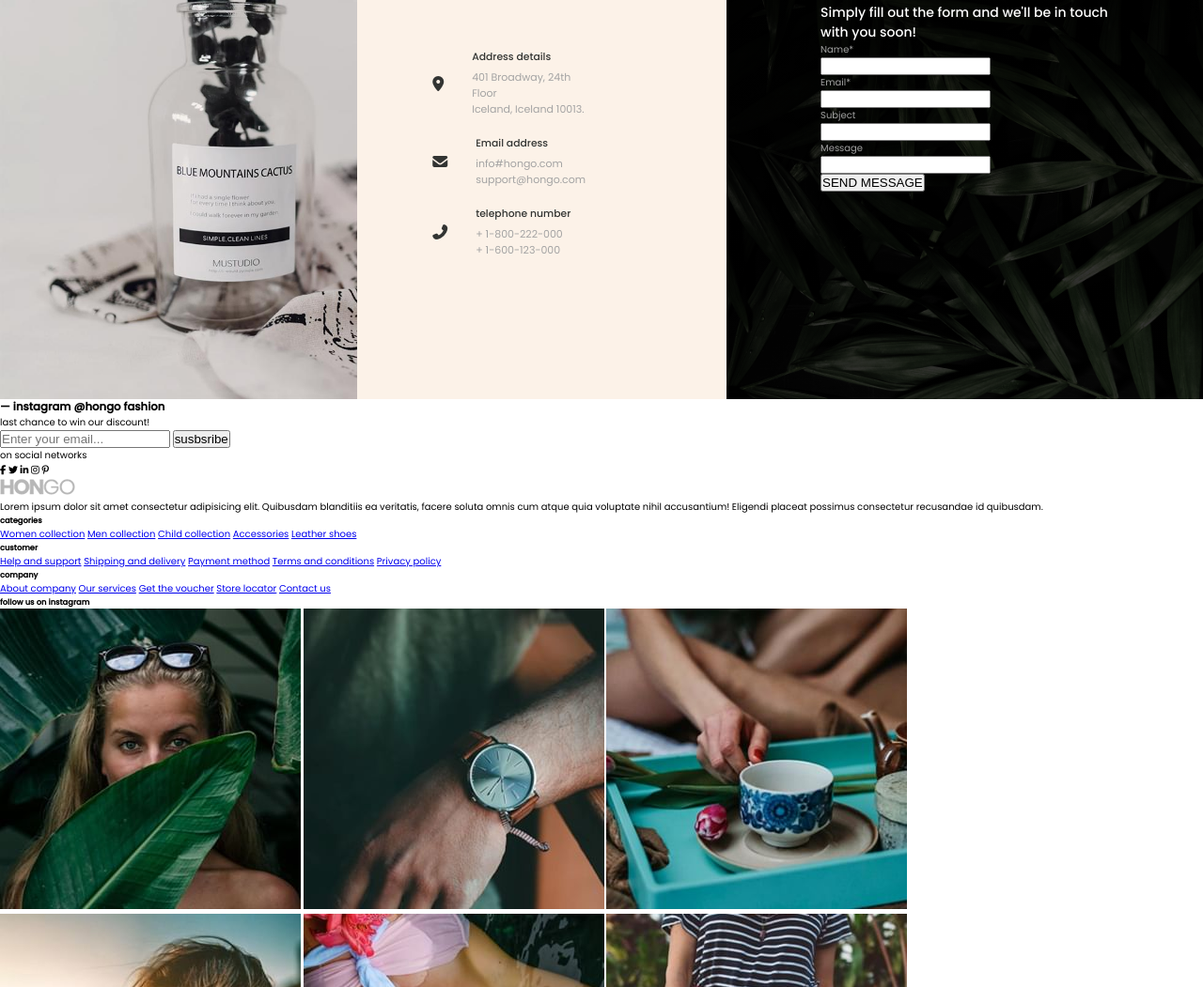
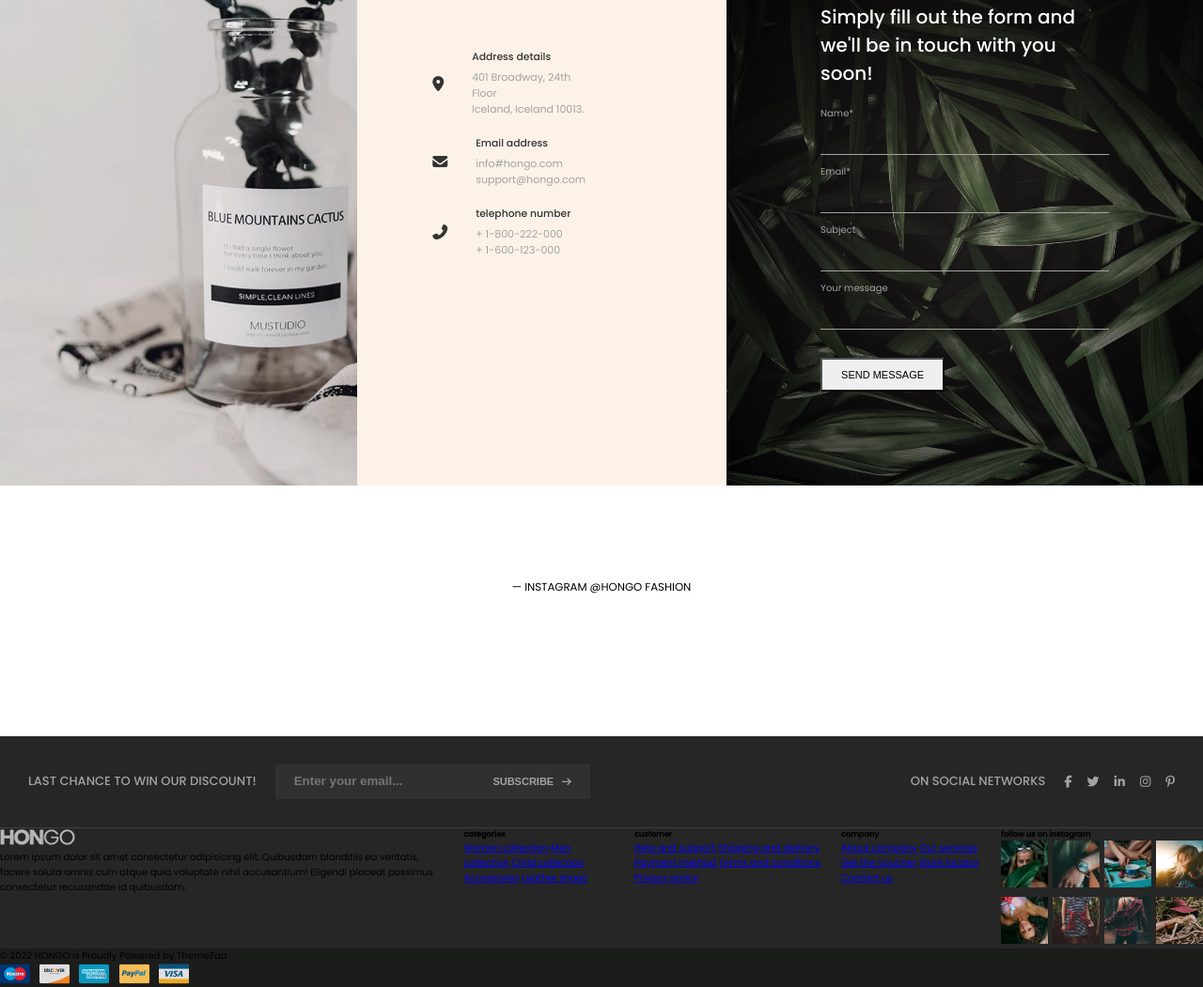
Before and after one commit to Nelnaji/hongo, a website: page index.html in a window 1280 px wide. Shown: the part 3666-4717 px from the top of the page at 94% size. Drawn offline with Linux system fonts and the light colour scheme.

Commit message:
working on footer section, css almost complete

```diff
--- a/index.html
+++ b/index.html
@@ -253,8 +253,8 @@
                             <input type="email" name="email" id="" required>
                             <label for="subject">Subject</label>
                             <input type="subject" name="subject" id="">
-                            <label for="message">Message</label>
-                            <input type="text" name="message" id="">
+                            <label for="message">Your message</label>
+                            <input type="textarea" name="message" id="">
                             <input type="submit" value="SEND MESSAGE">
 
                         </form>
@@ -267,11 +267,21 @@
         <footer>
             <div class="email-input">
 
-                <p>last chance to win our discount!</p>
-                <input type="email" placeholder="Enter your email...">
-                <input type="submit" value="susbsribe" >
-                <p>on social networks</p>
+<div class="newsletter-container">
 
+    <p class="text-newsletter">last chance to win our discount!</p>
+    <div class="submit-footer-container">
+
+        <input class="emailing-list" type="email" placeholder="Enter your email...">
+        <input class="btn-emailing-list"type="submit" value="SUBSCRIBE" >
+        <i class="fa-solid fa-arrow-right"></i>
+    </div>
+</div>
+
+
+                <div class="socials-footer-container">
+
+                    <p class="text-socials-footer">on social networks</p>
                     <div class="socials-footer">
                         <i class="fa-brands fa-facebook-f"></i>
                         <i class="fa-brands fa-twitter"></i>
@@ -280,6 +290,7 @@
                         <i class="fa-brands fa-pinterest-p"></i>
                     </div>
 
+                </div>
 
 
             </div>
@@ -324,14 +335,38 @@
                 <div class="sub-main-footer">
                     <h5 class="main-footer-titles">follow us on instagram</h5>
                 <div class="main-footer-picture-grid">
+                    <div class="image-container-footer">
+
                         <img src="./public/img/footer/infa-01.jpg" alt="" class="image-footer-grid">
+                    </div>
+                    <div class="image-container-footer">
+
                         <img src="./public/img/footer/infa-02.jpg" alt="" class="image-footer-grid">
+                    </div>
+                    <div class="image-container-footer">
+
                         <img src="./public/img/footer/infa-03.jpg" alt="" class="image-footer-grid">
+                    </div>
+                    <div class="image-container-footer">
+
                         <img src="./public/img/footer/infa-04.jpg" alt="" class="image-footer-grid">
+                    </div>
+                    <div class="image-container-footer">
+
                         <img src="./public/img/footer/infa-05.jpg" alt="" class="image-footer-grid">
+                    </div>
+                    <div class="image-container-footer">
+
                         <img src="./public/img/footer/infa-06.jpg" alt="" class="image-footer-grid">
+                    </div>
+                        <div class="image-container-footer">
+
                             <img src="./public/img/footer/infa-07.jpg" alt="" class="image-footer-grid">
+                        </div>
+                    <div class="image-container-footer">
+
                         <img src="./public/img/footer/infa-08.jpg" alt="" class="image-footer-grid">
+                    </div>
                 </div>
                 </div>
             </div>
--- a/src/scss/_elements.scss
+++ b/src/scss/_elements.scss
@@ -24,4 +24,5 @@
         width: 60%;
         color: $clr-t-secondary;
     }
+
 }
--- a/src/scss/layer/_contact.scss
+++ b/src/scss/layer/_contact.scss
@@ -14,7 +14,7 @@
     gap: 2rem;
 }
   .contact-form{
-    background-image: radial-gradient(rgba(0, 0, 0, 0.8), rgba(0, 0, 0, 0.8)), url(../img/fashion/fashion-brand-parallax-bg.jpg);
+    background-image: radial-gradient(rgba(65, 57, 57, 0.427), rgba(0, 0, 0, 0.8)), url(../img/fashion/fashion-brand-parallax-bg.jpg);
     background-size: cover;
     background-position: center;
   }
@@ -56,11 +56,43 @@
             color: $clr-t-secondary;
 
         }
+        input[type=email], input[type=name], input[type=subject], input[type=textarea]{
+            padding: 1rem;
+            background-color: transparent;
+            border: none;
+            border-bottom: 1px solid $clr-t-secondary;
+            width: 100%;
+            margin-bottom: 1rem;
+            color: $white;
+        }
+
+input[type=submit]{
+    margin-top: 2rem;
+    border-radius: 0rem;
+    padding: 1rem 2rem;
+    font-size :1.1rem;
+
     }
 }
 
 .contact-form-title{
     color: $white;
-    font-size: 1.4rem;
+    font-size: 2rem;
     font-weight: 500;
+    margin-bottom: 2rem;
 }
+}
+
+
+.instagram-div{
+    display: flex;
+    background-color: $white;
+    margin-top: 10rem;
+    margin-bottom: 15rem;
+    justify-content: center;
+    align-items: center;
+    h3{
+        font-weight: 400;
+        text-transform: uppercase;
+    }
+}
--- a/src/scss/layer/_footer.scss
+++ b/src/scss/layer/_footer.scss
@@ -0,0 +1,85 @@
+footer{
+    display: flex;
+    flex-direction: column;
+   }
+
+.email-input{
+    display: flex;
+    background-color: $clr-footer;
+    color: $clr-t-secondary;
+    padding: 3rem;
+    align-items: center;
+    justify-content: space-between;
+    border-bottom: 1px solid rgb(61, 61, 61);
+}
+
+.newsletter-container{
+    display: flex;
+    gap: 2rem;
+    align-items: center;
+    .text-newsletter{
+        text-transform: uppercase;
+        font-size: 1.3rem;
+        font-weight: 500;
+    }
+}
+
+.socials-footer-container{
+    display: flex;
+    align-items: center;
+    gap: 2rem;
+    font-size: 1.3rem;
+    .text-socials-footer{
+        text-transform: uppercase;
+        font-weight: 500;
+    }
+    .socials-footer{
+        display: flex;
+        gap: 1.6rem;
+    }
+}
+
+.submit-footer-container{
+    background-color: #303030;
+    padding: 1rem 2rem;
+
+    .emailing-list, .btn-emailing-list{
+background-color: transparent;
+border: none;
+color: $clr-t-secondary;
+font-weight: 600;
+    }
+  .btn-emailing-list{
+        font-size: 1.1rem;
+    padding-left: 3rem;
+    padding-right: .6rem;
+  }
+}
+
+
+
+// styling du main footer
+
+.main-footer{
+    display:flex ;
+    gap: 2rem;
+    justify-content: space-around;
+    background-color: $clr-footer;
+}
+
+.main-footer-picture-grid{
+    display: grid;
+    grid-template-columns: repeat(4,1fr);
+    gap: .5rem;
+    .image-container-footer{
+        width: 5rem;
+    }
+    .image-footer-grid{
+        width: 100%;
+    }
+}
+
+
+.last-footer{
+    background-color: $clr-last-footer;
+}
```
Also changed, not shown: public/css/style.css, 1 other file. Lines whose indentation alone changed are shown as unchanged.
